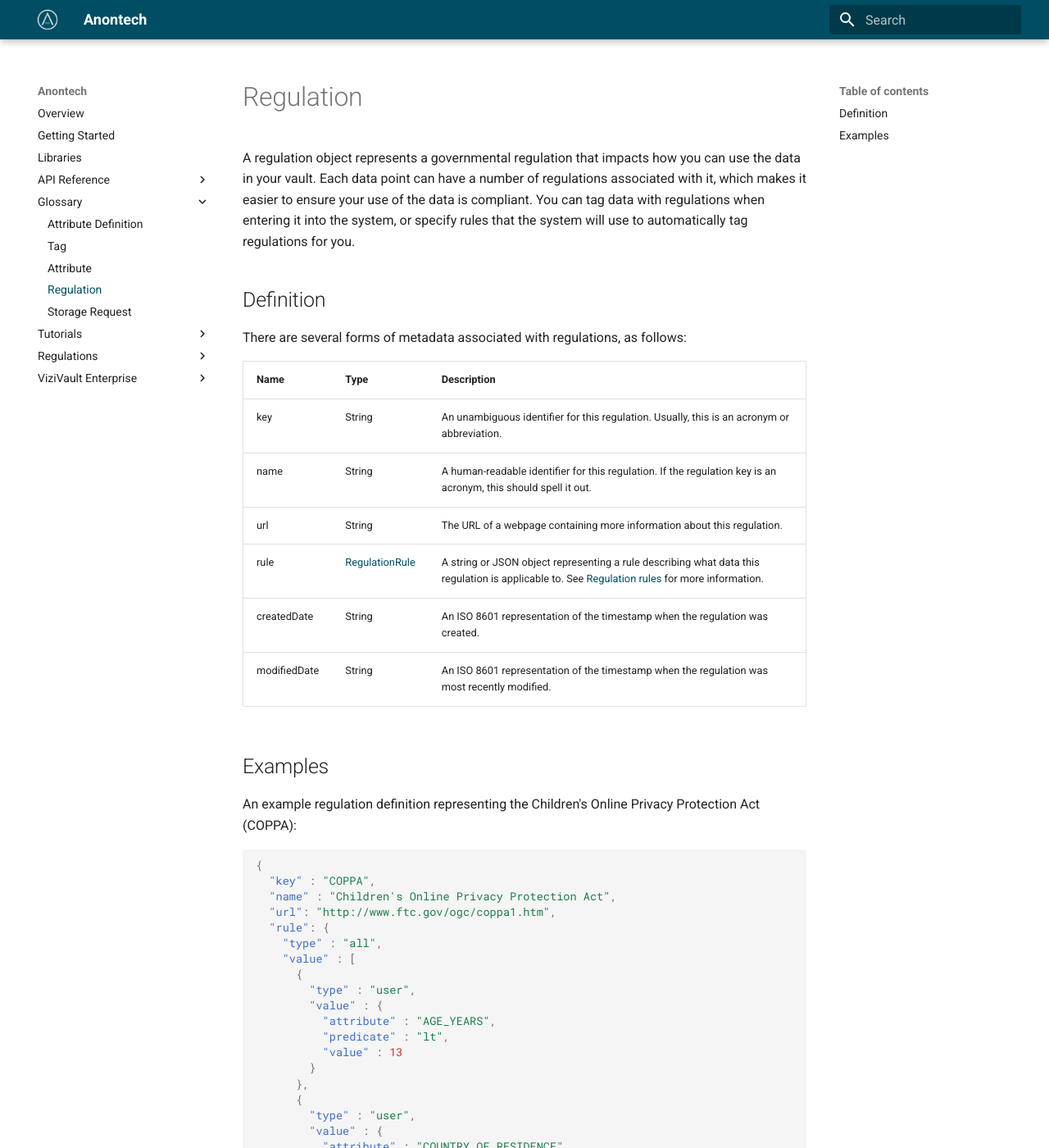
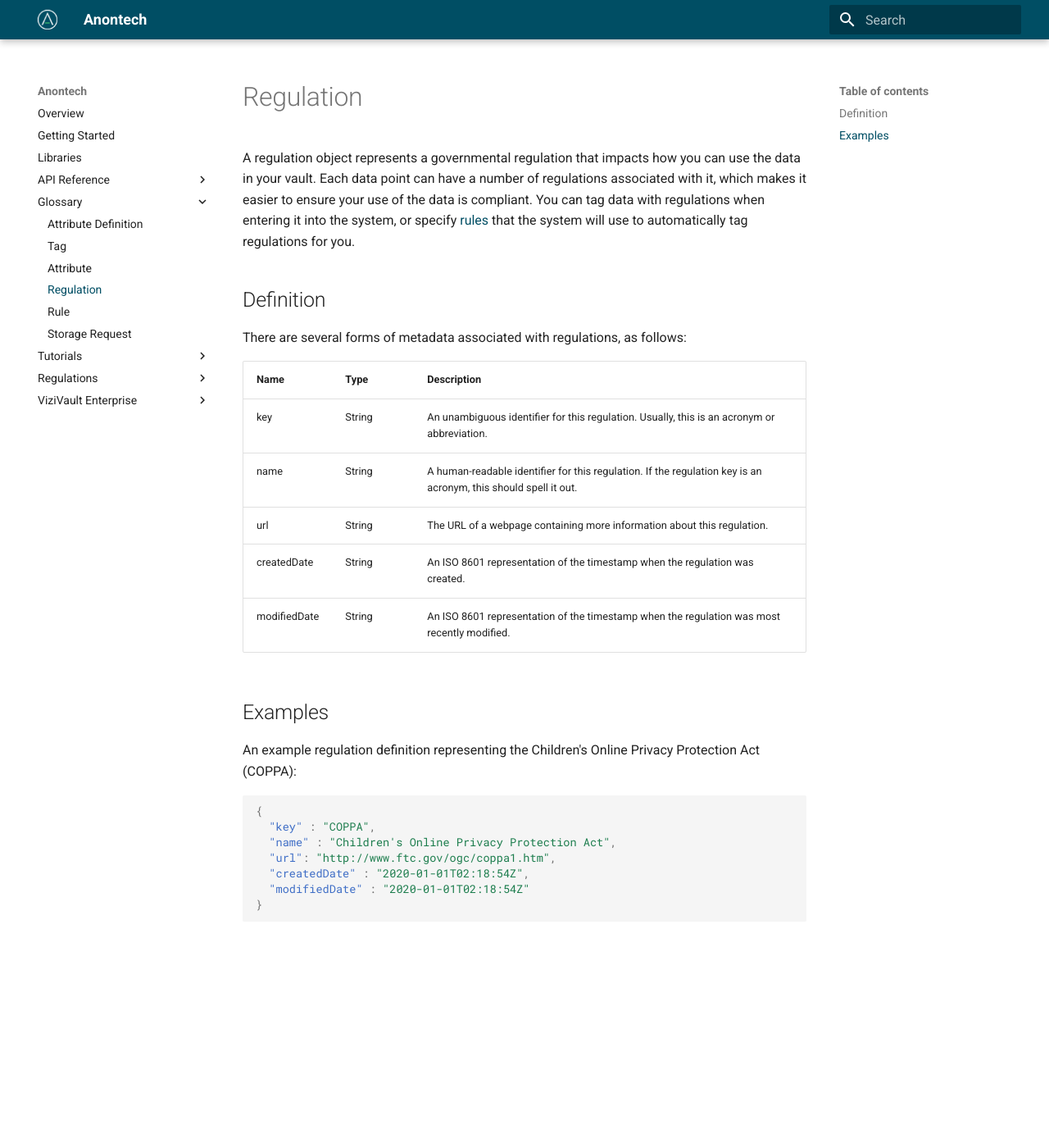
Before and after one commit to anontechnology/documentation, an MkDocs documentation site: the page built from docs/glossary/regulation.md, in a window 1280 px wide and 1400 px high. Shown: the whole window at 82% size. Built offline with MkDocs 1.6.1 and Material for MkDocs 9.7.7, drawn with Linux system fonts in a browser that asks for light colours; some of the changed text lies outside the part shown.

Commit message:
glossary entry and sidebar for rules

```diff
--- a/docs/glossary/regulation.md
+++ b/docs/glossary/regulation.md
@@ -1,6 +1,6 @@
 # Regulation
 
-A regulation object represents a governmental regulation that impacts how you can use the data in your vault. Each data point can have a number of regulations associated with it, which makes it easier to ensure your use of the data is compliant. You can tag data with regulations when entering it into the system, or specify rules that the system will use to automatically tag regulations for you.
+A regulation object represents a governmental regulation that impacts how you can use the data in your vault. Each data point can have a number of regulations associated with it, which makes it easier to ensure your use of the data is compliant. You can tag data with regulations when entering it into the system, or specify [rules](/tutorials/rules) that the system will use to automatically tag regulations for you.
 
 ## Definition
 
@@ -11,7 +11,6 @@
 |key|String|An unambiguous identifier for this regulation. Usually, this is an acronym or abbreviation.|
 |name|String|A human-readable identifier for this regulation. If the regulation key is an acronym, this should spell it out.|
 |url|String|The URL of a webpage containing more information about this regulation.|
-|rule|[RegulationRule](/tutorials/regulation-rules)|A string or JSON object representing a rule describing what data this regulation is applicable to. See [Regulation rules](/tutorials/regulation-rules) for more information.|
 |createdDate|String|An ISO 8601 representation of the timestamp when the regulation was created.|
 |modifiedDate|String|An ISO 8601 representation of the timestamp when the regulation was most recently modified.|
 
@@ -24,27 +23,6 @@
   "key" : "COPPA",
   "name" : "Children's Online Privacy Protection Act",
   "url": "http://www.ftc.gov/ogc/coppa1.htm",
-  "rule": {
-    "type" : "all",
-    "value" : [
-      {
-        "type" : "user",
-        "value" : {
-          "attribute" : "AGE_YEARS",
-          "predicate" : "lt",
-          "value" : 13
-        }
-      },
-      {
-        "type" : "user",
-        "value" : {
-          "attribute" : "COUNTRY_OF_RESIDENCE",
-          "predicate" : "eq",
-          "value" : "US"
-        }
-      }
-    ]
-  },
   "createdDate" : "2020-01-01T02:18:54Z",
   "modifiedDate" : "2020-01-01T02:18:54Z"
 }
--- a/mkdocs.yml
+++ b/mkdocs.yml
@@ -18,18 +18,20 @@
     - Attribute Definitions: api/attributes.md
     - Tags: api/tags.md
     - Regulations: api/regulations.md
+    - Rules: api/rules.md
   - Glossary:
     - Attribute Definition: glossary/attribute-definition.md
     - Tag: glossary/tag.md
     - Attribute: glossary/attribute.md
     - Regulation: glossary/regulation.md
+    - Rule: glossary/rule.md
     - Storage Request: glossary/storage-request.md
   - Tutorials:
     - Quickstart: tutorials/quickstart.md
     - Attribute Schemas: tutorials/attribute-schemas.md
     #- Data Sharing: tutorials/datasharing.md
-    - Regulation Rules: tutorials/regulation-rules.md
     - Reports: tutorials/reports.md
+    - Rules: tutorials/rules.md
     - Search: tutorials/search.md
   - Regulations:
     - GDPR (European Union): https://gdpr-info.eu/chapter-3/
```
Also changed, not shown: docs/glossary/rule.md (added, +54 -0 lines).
